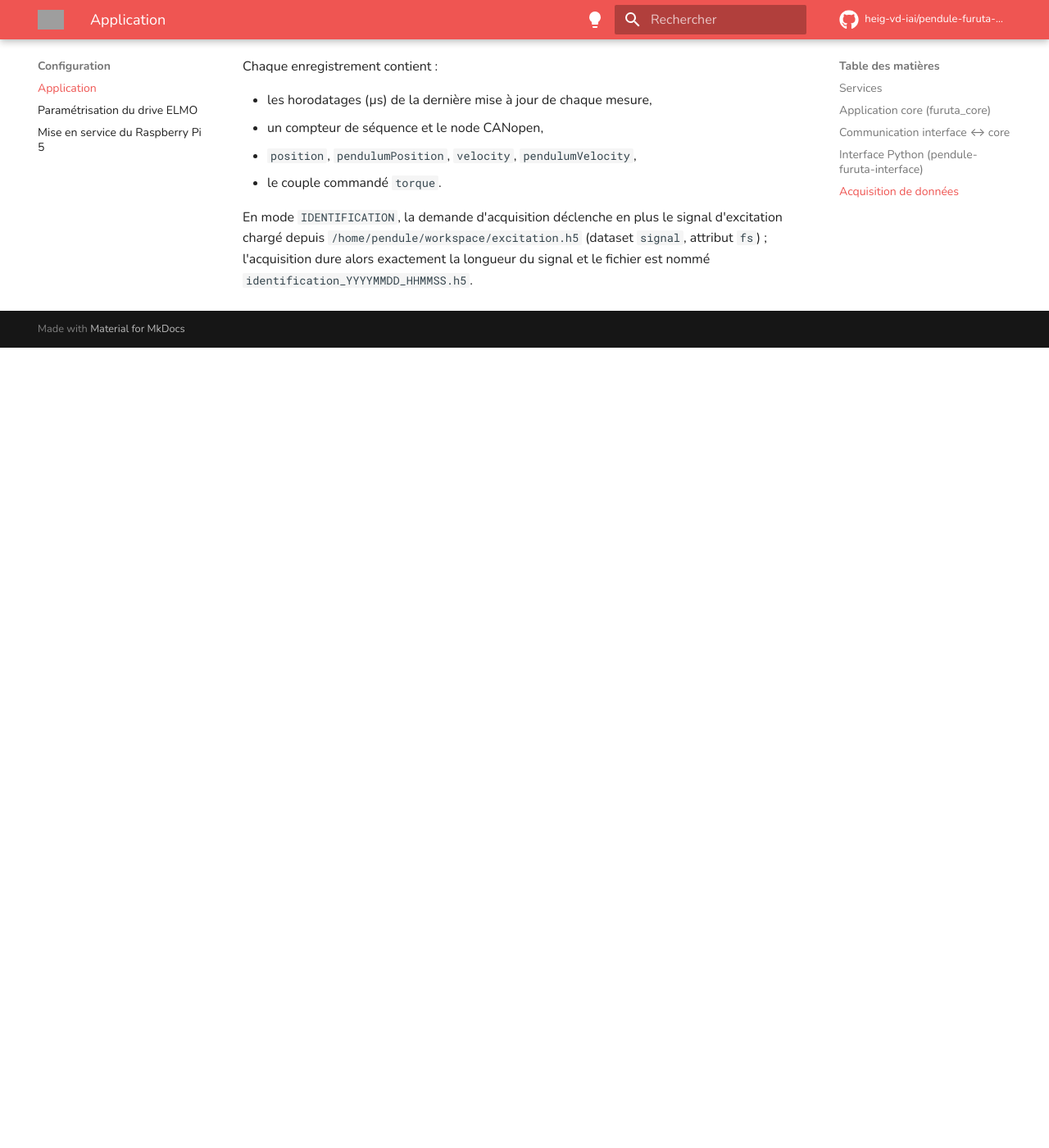
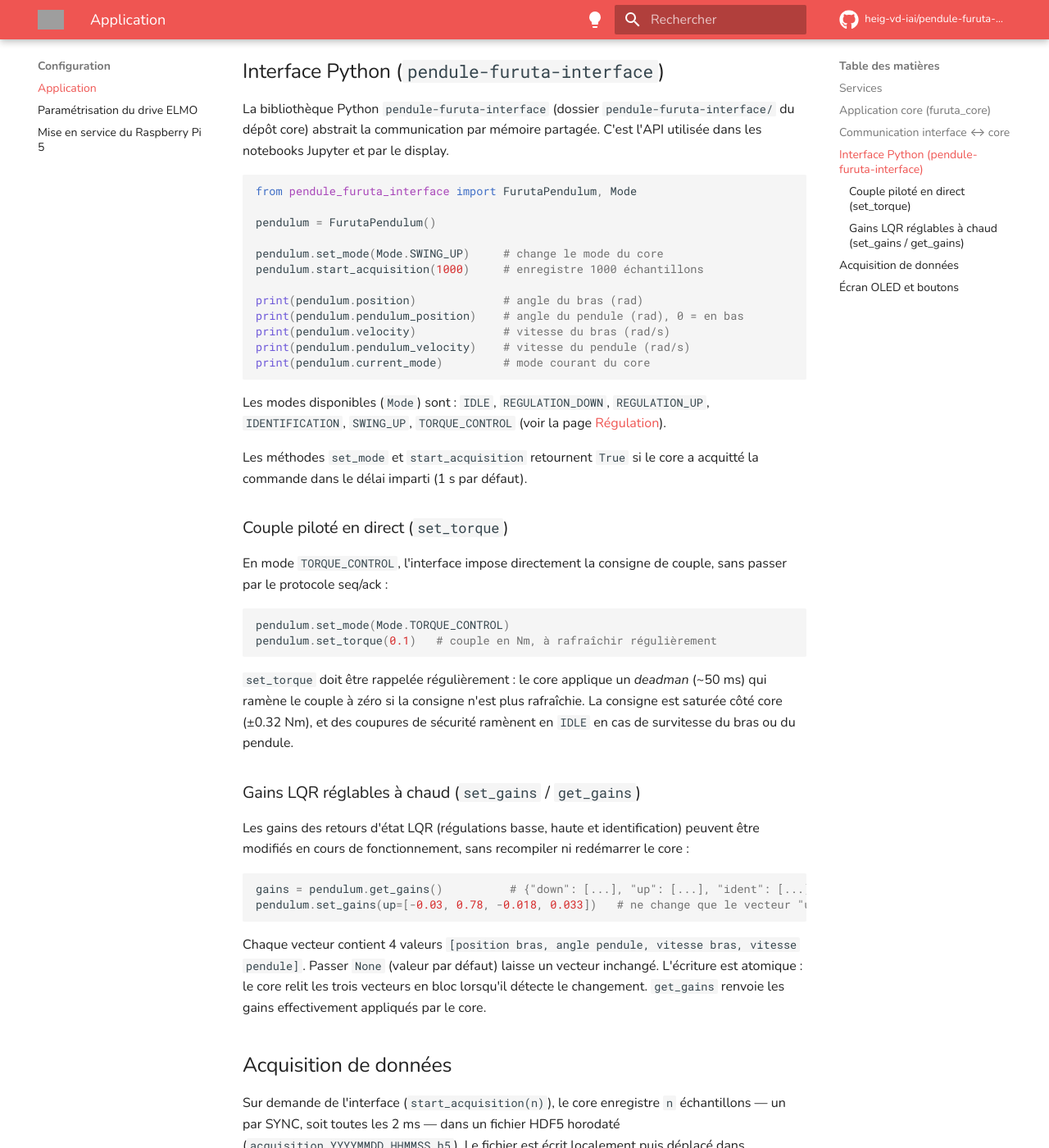
Before and after one commit to heig-vd-iai/pendule-furuta-doc, an MkDocs documentation site: the page built from docs/configuration/architecture.md, in a window 1280 px wide and 1400 px high, scrolled down 4029 px. Shown: the whole window at 82% size. Built offline with MkDocs 1.6.1 and Material for MkDocs 9.7.7, drawn with Linux system fonts in a browser that asks for light colours; comment, search, counter and statistics services are not loaded; before the commit the page ends 4453 px from its top, so only the background shows below that; some of the changed text lies outside the part shown; grey boxes are pictures that could not be loaded.

Commit message:
update doc

````diff
--- a/docs/configuration/architecture.md
+++ b/docs/configuration/architecture.md
@@ -39,7 +39,10 @@
 | drive → core | `0x606C` | vitesse du bras |
 | drive → core | `0x20A0` | position du pendule |
 | drive → core | `0x2F00:01` | vitesse du pendule |
+| drive → core | `0x6078` | courant moteur (‰ du courant nominal, converti en A) |
 | core → drive | `0x6071` | consigne de couple (Target Torque) |
+
+Le courant moteur (`0x6078`) est publié par un TPDO dédié : il est lu à chaque SYNC (converti en ampères à partir du courant nominal `0x6075` du drive) et enregistré dans les acquisitions. Il donne une image directe du couple réellement appliqué.
 
 Le drive est configuré en mode *Profile Torque* au démarrage. En mode `IDLE`, l'étage de puissance est coupé (moteur libre) ; il n'est activé (*Operation Enabled*) qu'à l'entrée dans un mode actif.
 
@@ -70,6 +73,17 @@
 | 24 | `pendulumPosition` | float | angle du pendule (rad), 0 = en bas |
 | 28 | `velocity` | float | vitesse du bras (rad/s) |
 | 32 | `pendulumVelocity` | float | vitesse du pendule (rad/s) |
+| 36 | `torqueSeq` | uint32 | compteur de consigne de couple direct (deadman) |
+| 40 | `commandedTorque` | float | consigne de couple direct (Nm), mode `TORQUE_CONTROL` |
+| 44 | `gainsSeq` | uint32 | compteur de mise à jour des gains LQR |
+| 48 | `kDown[4]` | float×4 | gains LQR de la régulation basse |
+| 64 | `kUp[4]` | float×4 | gains LQR de la régulation haute |
+| 80 | `kIdent[4]` | float×4 | gains LQR de l'identification |
+
+Deux échanges se font **hors** protocole seq/ack, par simple compteur incrémenté après écriture :
+
+- **consigne de couple direct** (`commandedTorque` / `torqueSeq`) : utilisée en mode `TORQUE_CONTROL`, l'interface l'écrit puis incrémente `torqueSeq`. Le core applique un *deadman* : sans rafraîchissement pendant ~50 ms, le couple retombe à zéro (protection contre un arrêt de l'interface) ;
+- **gains LQR réglables** (`kDown` / `kUp` / `kIdent` + `gainsSeq`) : l'interface pose les 12 flottants puis incrémente `gainsSeq` ; le core ne recopie les trois vecteurs qu'à ce moment-là, en bloc (mise à jour atomique). Les gains par défaut sont publiés par le core au démarrage.
 
 !!! warning
     Le mode publié par le core peut différer du mode commandé : le core change de mode de lui-même, par exemple `SWING_UP` → `REGULATION_UP` une fois le pendule capturé en haut, ou passage en `IDLE` en cas de chute.
@@ -93,9 +107,31 @@
 print(pendulum.current_mode)         # mode courant du core
 ```
 
-Les modes disponibles (`Mode`) sont : `IDLE`, `REGULATION_DOWN`, `REGULATION_UP`, `IDENTIFICATION`, `SWING_UP` (voir la page [Régulation](../régulation/regulation.md)).
+Les modes disponibles (`Mode`) sont : `IDLE`, `REGULATION_DOWN`, `REGULATION_UP`, `IDENTIFICATION`, `SWING_UP`, `TORQUE_CONTROL` (voir la page [Régulation](../régulation/regulation.md)).
 
 Les méthodes `set_mode` et `start_acquisition` retournent `True` si le core a acquitté la commande dans le délai imparti (1 s par défaut).
+
+### Couple piloté en direct (`set_torque`)
+
+En mode `TORQUE_CONTROL`, l'interface impose directement la consigne de couple, sans passer par le protocole seq/ack :
+
+```python
+pendulum.set_mode(Mode.TORQUE_CONTROL)
+pendulum.set_torque(0.1)   # couple en Nm, à rafraîchir régulièrement
+```
+
+`set_torque` doit être rappelée régulièrement : le core applique un *deadman* (~50 ms) qui ramène le couple à zéro si la consigne n'est plus rafraîchie. La consigne est saturée côté core (±0.32 Nm), et des coupures de sécurité ramènent en `IDLE` en cas de survitesse du bras ou du pendule.
+
+### Gains LQR réglables à chaud (`set_gains` / `get_gains`)
+
+Les gains des retours d'état LQR (régulations basse, haute et identification) peuvent être modifiés en cours de fonctionnement, sans recompiler ni redémarrer le core :
+
+```python
+gains = pendulum.get_gains()          # {"down": [...], "up": [...], "ident": [...]}
+pendulum.set_gains(up=[-0.03, 0.78, -0.018, 0.033])   # ne change que le vecteur "up"
+```
+
+Chaque vecteur contient 4 valeurs `[position bras, angle pendule, vitesse bras, vitesse pendule]`. Passer `None` (valeur par défaut) laisse un vecteur inchangé. L'écriture est atomique : le core relit les trois vecteurs en bloc lorsqu'il détecte le changement. `get_gains` renvoie les gains effectivement appliqués par le core.
 
 ## Acquisition de données
 
@@ -106,6 +142,15 @@
 - les horodatages (µs) de la dernière mise à jour de chaque mesure,
 - un compteur de séquence et le node CANopen,
 - `position`, `pendulumPosition`, `velocity`, `pendulumVelocity`,
-- le couple commandé `torque`.
+- le couple commandé `torque` et la part d'excitation `excitation`,
+- le courant moteur mesuré `current` (A).
 
 En mode `IDENTIFICATION`, la demande d'acquisition déclenche en plus le signal d'excitation chargé depuis `/home/pendule/workspace/excitation.h5` (dataset `signal`, attribut `fs`) ; l'acquisition dure alors exactement la longueur du signal et le fichier est nommé `identification_YYYYMMDD_HHMMSS.h5`.
+
+## Écran OLED et boutons
+
+L'application display (`furuta-display.service`) permet d'utiliser la maquette sans PC, via l'écran OLED et les quatre boutons (`s1` = haut, `s2` = bas, `s3` = valider, `s4` = retour). Elle s'appuie sur la même bibliothèque `pendule-furuta-interface` que les notebooks. La navigation est organisée en une machine d'états :
+
+- **Menu principal** : `Mode`, `Debug`, `Paramètres`, `À propos`.
+- **Menu Mode** : sélection de `Up`, `Down` ou `Swing up`, qui envoie le mode correspondant au core, puis affiche l'écran d'exécution. On en sort par un bouton (retour en `IDLE`) ou automatiquement si le core repasse en `IDLE` (ex. chute du pendule).
+- **Écran Debug** : affiche en continu les valeurs des capteurs — angles bras/pendule (`a1`/`a2`) et vitesses (`v1`/`v2`) — ainsi que le mode courant. Sortie par `s4`.
````
Also changed, not shown: docs/régulation/regulation.md (+5 -2 lines).
